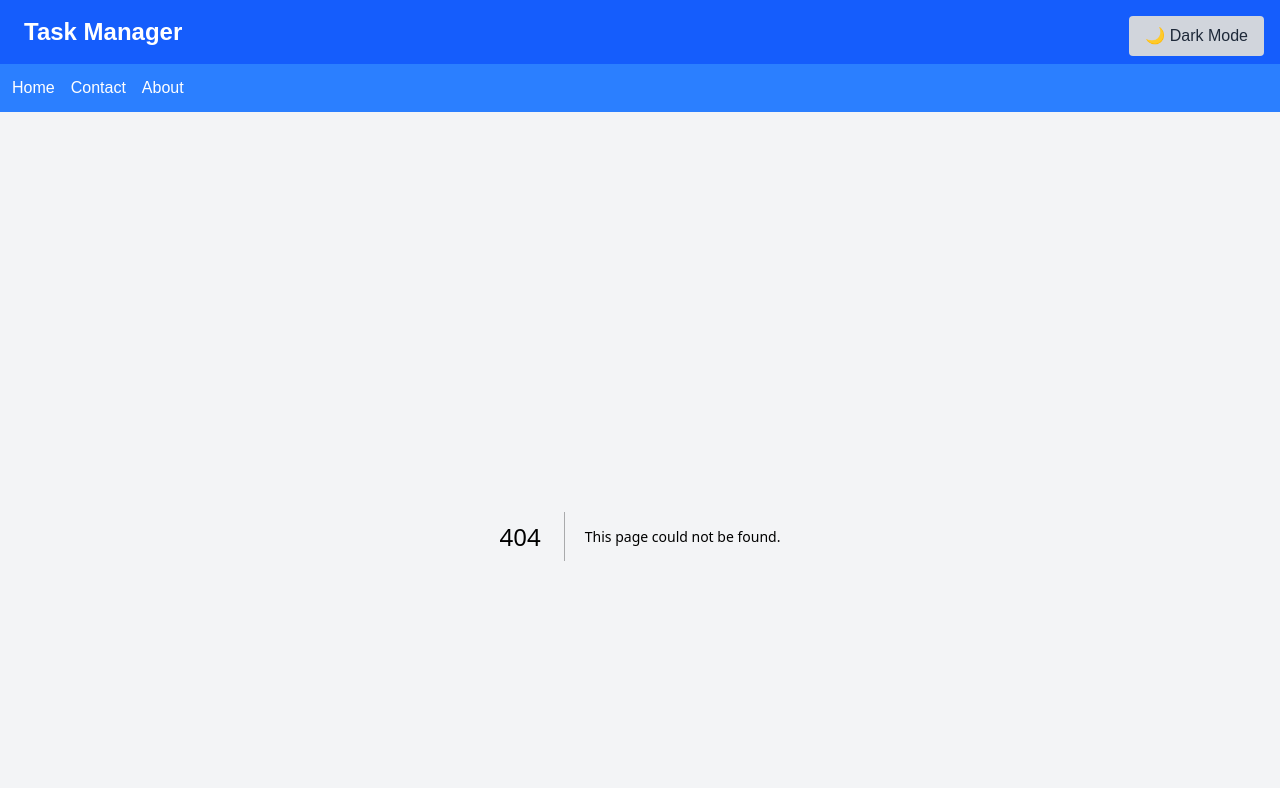
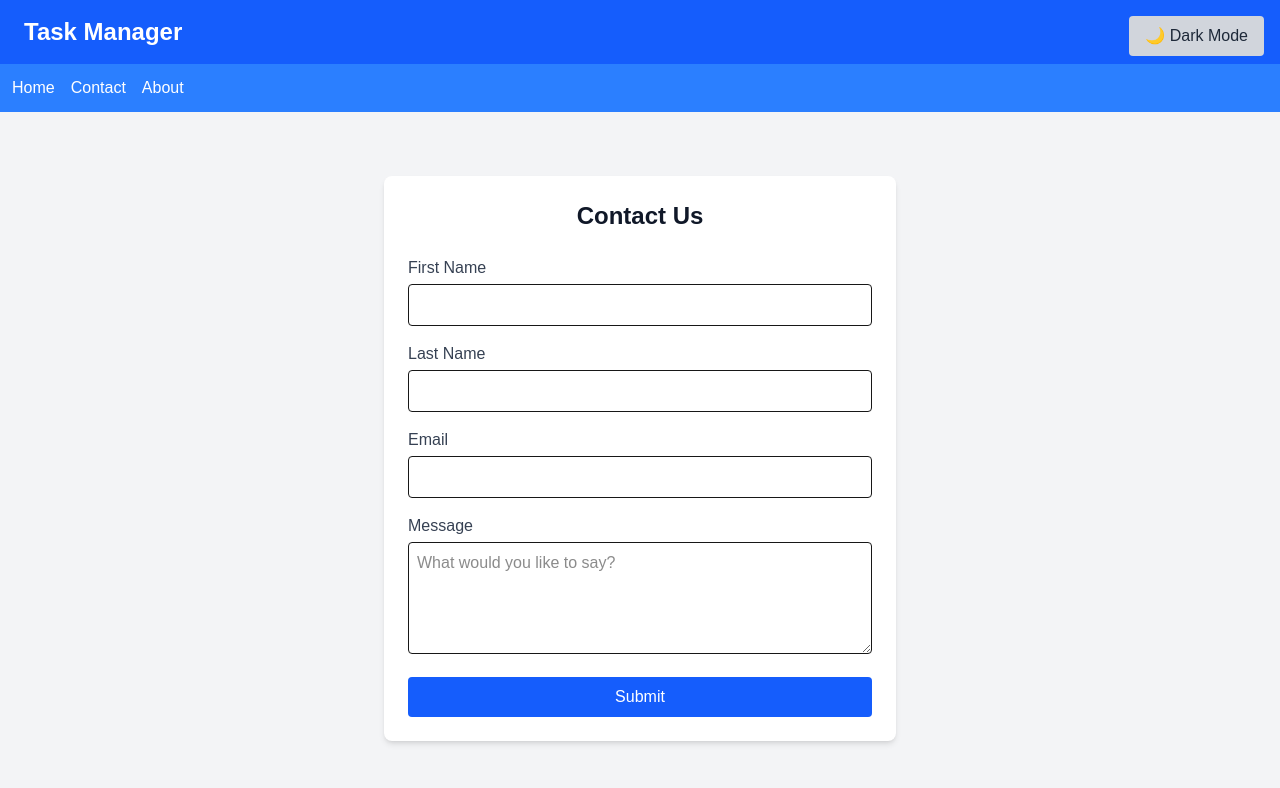
Before and after one commit to JediWebDev/task-management-app, a Next.js app in the folder task-management-app/: page /contact in a window 1280 px wide. Before the commit this address had no page. Shown: the top 788 px of the page. Built offline with nearby package versions, Linux system fonts and the light colour scheme.

Commit message:
Create page.js

```diff
--- /dev/null
+++ b/task-management-app/src/app/contact/page.js
@@ -0,0 +1,89 @@
+"use client";
+
+import { useState } from "react";
+
+export default function ContactPage() {
+  const [formData, setFormData] = useState({
+    firstName: "",
+    lastName: "",
+    email: "",
+    message: "",
+  });
+
+  const handleChange = (e) => {
+    setFormData({ ...formData, [e.target.name]: e.target.value });
+  };
+
+  const handleSubmit = (e) => {
+    e.preventDefault();
+    alert("Message sent!"); // Placeholder for now
+    setFormData({ firstName: "", lastName: "", email: "", message: "" }); // Reset form
+  };
+
+  return (
+    <div className="max-w-lg mx-auto mt-10 p-6 bg-white dark:bg-gray-800 rounded-lg shadow-md">
+      <h2 className="text-2xl font-semibold text-center text-gray-900 dark:text-white mb-6">Contact Us</h2>
+      <form onSubmit={handleSubmit} className="space-y-4">
+        {/* First Name */}
+        <div>
+          <label className="block text-gray-700 dark:text-gray-300 font-medium">First Name</label>
+          <input
+            type="text"
+            name="firstName"
+            value={formData.firstName}
+            onChange={handleChange}
+            required
+            className="mt-1 w-full p-2 border rounded dark:border-gray-600 dark:bg-gray-700 dark:text-white"
+          />
+        </div>
+
+        {/* Last Name */}
+        <div>
+          <label className="block text-gray-700 dark:text-gray-300 font-medium">Last Name</label>
+          <input
+            type="text"
+            name="lastName"
+            value={formData.lastName}
+            onChange={handleChange}
+            required
+            className="mt-1 w-full p-2 border rounded dark:border-gray-600 dark:bg-gray-700 dark:text-white"
+          />
+        </div>
+
+        {/* Email */}
+        <div>
+          <label className="block text-gray-700 dark:text-gray-300 font-medium">Email</label>
+          <input
+            type="email"
+            name="email"
+            value={formData.email}
+            onChange={handleChange}
+            required
+            className="mt-1 w-full p-2 border rounded dark:border-gray-600 dark:bg-gray-700 dark:text-white"
+          />
+        </div>
+
+        {/* Message */}
+        <div>
+          <label className="block text-gray-700 dark:text-gray-300 font-medium">Message</label>
+          <textarea
+            name="message"
+            value={formData.message}
+            onChange={handleChange}
+            required
+            placeholder="What would you like to say?"
+            className="mt-1 w-full p-2 border rounded h-28 dark:border-gray-600 dark:bg-gray-700 dark:text-white"
+          ></textarea>
+        </div>
+
+        {/* Submit Button */}
+        <button
+          type="submit"
+          className="w-full bg-blue-600 text-white py-2 rounded hover:bg-blue-700 transition"
+        >
+          Submit
+        </button>
+      </form>
+    </div>
+  );
+}
```
